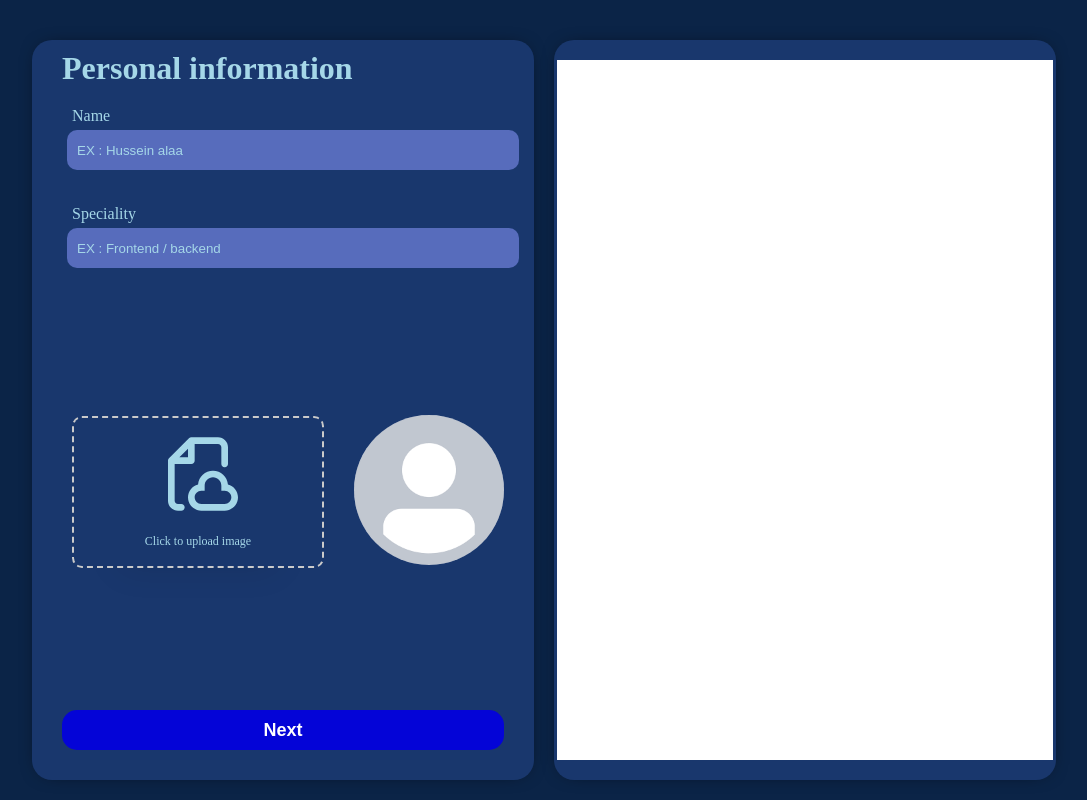
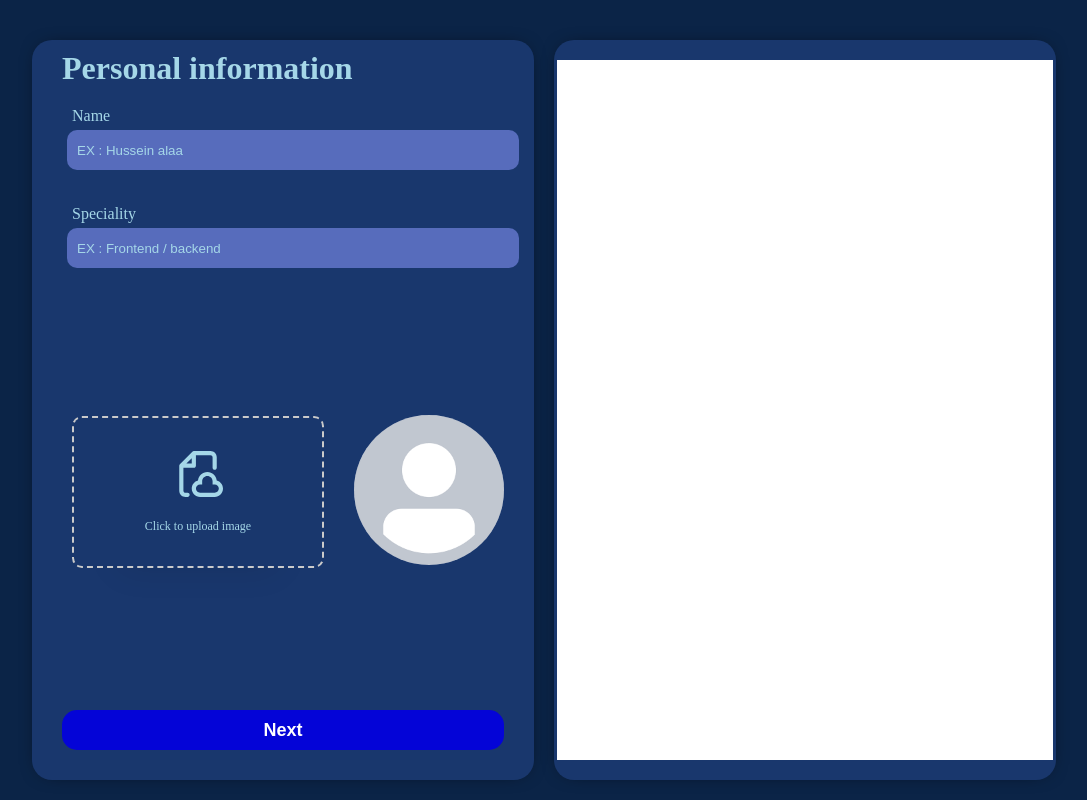
Before and after one commit to klay00/CvMaker, a Vue app: page /#/HomePage in a window 1280 px wide. Shown: the whole page, without its empty margins (96-1183 px from the left). Built offline with nearby package versions, Linux system fonts and the light colour scheme.

Commit message:
change svg uplode size

```diff
--- a/src/components/HeadPart.vue
+++ b/src/components/HeadPart.vue
@@ -148,7 +148,7 @@ label{
 }
 
 .custum-file-upload .icon svg {
-  height: 80px;
+  height: 50px;
   fill: var(--text-lighti-color);
 }
 
```
